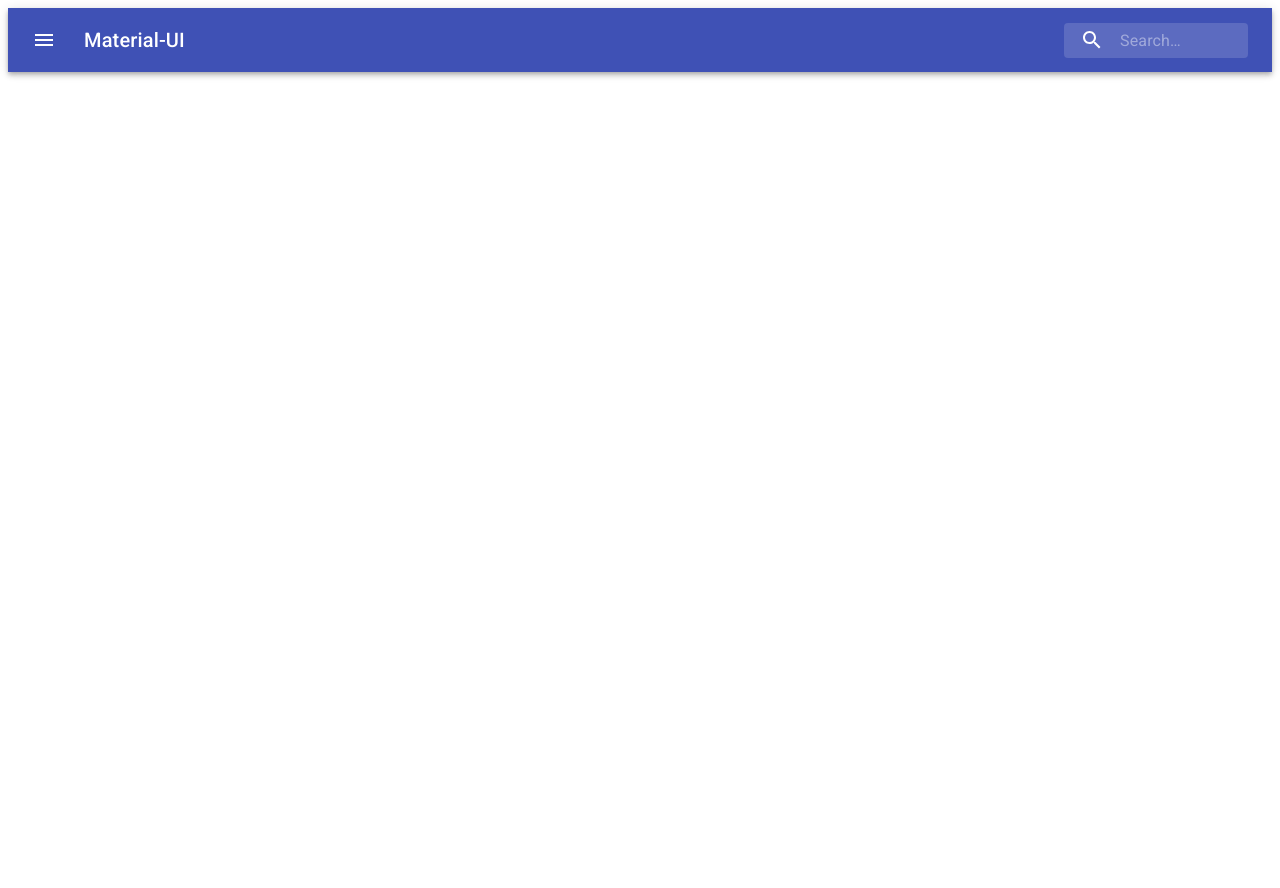
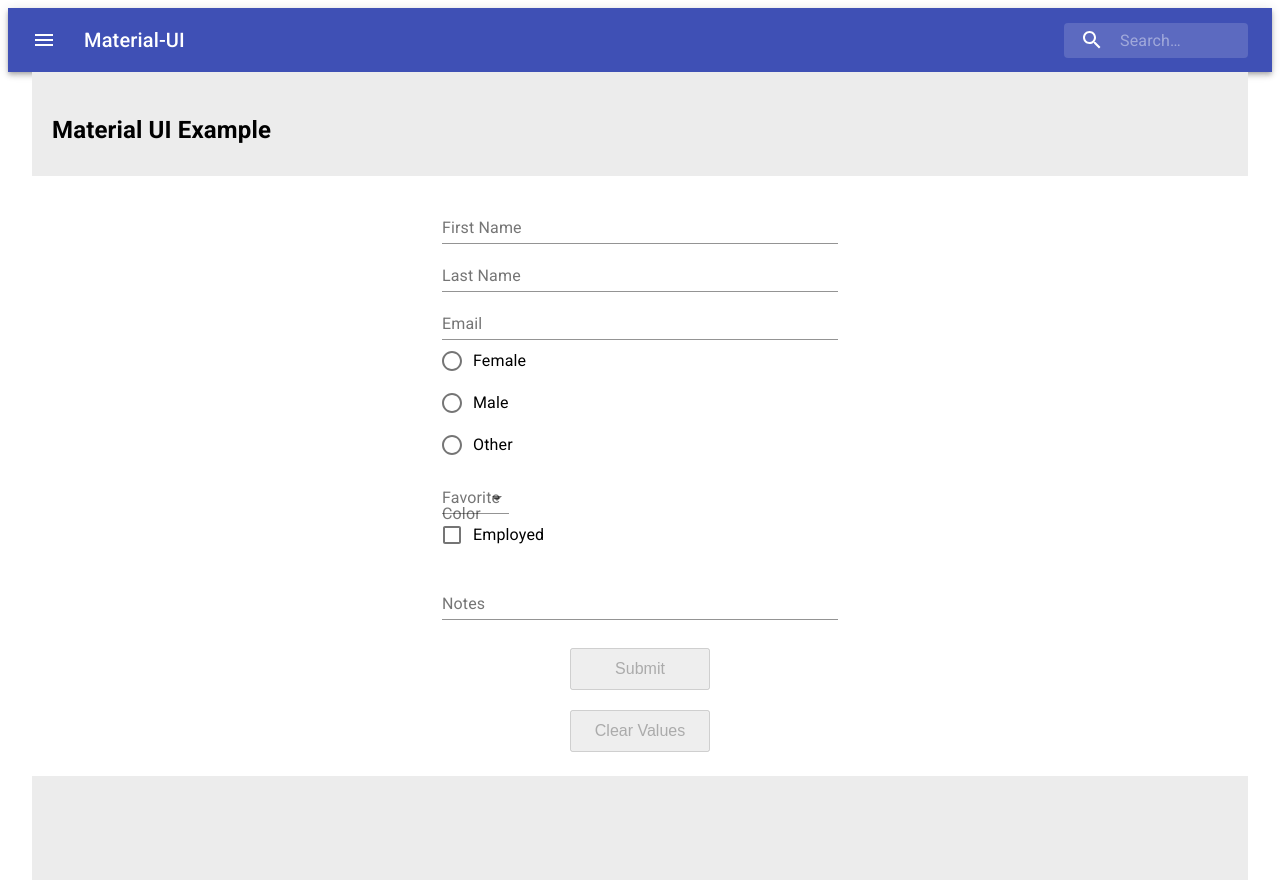
Before and after one commit to winglog/MannheimerZoo, a React (Create React App) app: page /Tiger in a window 1280 px wide. Before the commit the page ends 800 px from the top, so only its background shows below. Built offline with nearby package versions, Linux system fonts and the light colour scheme.

Commit message:
Add example redux-form with Material-UI design and centered layout

```diff
--- a/src/App.js
+++ b/src/App.js
@@ -9,7 +9,8 @@ import allActions from './actions';
 import SearchAppBar from './components/SearchAppBar';
 import Dashboard from './components/Dashboard';
 
-import MyFormPage from './components/MyFormPage';
+import Zebra from './components/pages/Zebra';
+import Tiger from './components/pages/Tiger';
 
 export default function App() {
 
@@ -24,7 +25,8 @@ export default function App() {
       <SearchAppBar/>
       <Switch>
         <Route exact path="/" component={Dashboard} />
-        <Route exact path="/Zebra" component={MyFormPage} />
+        <Route exact path="/Zebra" component={Zebra} />
+        <Route exact path="/Tiger" component={Tiger} />
       </Switch>
     </Router>
   )
--- a/src/components/Dashboard.js
+++ b/src/components/Dashboard.js
@@ -1,7 +1,6 @@
 import React from 'react';
 
 import { useSelector } from 'react-redux';
-
 
 import { makeStyles } from '@material-ui/core/styles';
 import blueGrey from '@material-ui/core/colors/blueGrey';
--- /dev/null
+++ b/src/components/MaterialUiForms.js
@@ -0,0 +1,192 @@
+// Quelle: https://redux-form.com/8.3.0/examples/material-ui/
+/****************************************************************************
+ * Lessons learnt:
+ *
+ * Use buttonStyle to decorate buttons
+ * Use TextField fullWidth={true} to have an Input Field take up the full width of its container!
+ *
+ ****************************************************************************/
+import React from 'react'
+import { Field, reduxForm } from 'redux-form'
+import TextField from '@material-ui/core/TextField'
+import Checkbox from '@material-ui/core/Checkbox'
+import FormControlLabel from '@material-ui/core/FormControlLabel'
+import FormControl from '@material-ui/core/FormControl'
+import Select from '@material-ui/core/Select'
+import InputLabel from '@material-ui/core/InputLabel'
+import FormHelperText from '@material-ui/core/FormHelperText'
+import Radio from '@material-ui/core/Radio'
+import RadioGroup from '@material-ui/core/RadioGroup'
+import asyncValidate from './asyncValidate'
+
+const validate = values => {
+  const errors = {}
+  const requiredFields = [
+    'firstName',
+    'lastName',
+    'email',
+    'favoriteColor',
+    'notes'
+  ]
+  requiredFields.forEach(field => {
+    if (!values[field]) {
+      errors[field] = 'Required'
+    }
+  })
+  if (
+    values.email &&
+    !/^[A-Z0-9._%+-]+@[A-Z0-9.-]+\.[A-Z]{2,4}$/i.test(values.email)
+  ) {
+    errors.email = 'Invalid email address'
+  }
+  return errors
+}
+
+const renderTextField = ({
+  label,
+  input,
+  meta: { touched, invalid, error },
+  ...custom
+}) => (
+  <TextField
+    fullWidth={true}
+    label={label}
+    placeholder={label}
+    error={touched && invalid}
+    helperText={touched && error}
+    {...input}
+    {...custom}
+  />
+)
+
+const renderCheckbox = ({ input, label }) => (
+  <div>
+    <FormControlLabel
+      control={
+        <Checkbox
+          checked={input.value ? true : false}
+          onChange={input.onChange}
+        />
+      }
+      label={label}
+    />
+  </div>
+)
+
+const radioButton = ({ input, ...rest }) => (
+  <FormControl>
+    <RadioGroup {...input} {...rest}>
+      <FormControlLabel value="female" control={<Radio />} label="Female" />
+      <FormControlLabel value="male" control={<Radio />} label="Male" />
+      <FormControlLabel value="other" control={<Radio />} label="Other" />
+    </RadioGroup>
+  </FormControl>
+)
+
+const renderFromHelper = ({ touched, error }) => {
+  if (!(touched && error)) {
+    return
+  } else {
+    return <FormHelperText>{touched && error}</FormHelperText>
+  }
+}
+
+const renderSelectField = ({
+  input,
+  label,
+  meta: { touched, error },
+  children,
+  ...custom
+}) => (
+  <FormControl error={touched && error}>
+    <InputLabel htmlFor="color-native-simple">{label}</InputLabel>
+    <Select
+      native
+      {...input}
+      {...custom}
+      inputProps={{
+        name: input.name,
+        id: 'color-native-simple'
+      }}
+    >
+      {children}
+    </Select>
+    {renderFromHelper({ touched, error })}
+  </FormControl>
+)
+
+const buttonStyle = {
+  padding: '10px 20px',
+  width: 140,
+  display: 'block',
+  margin: '20px auto',
+  fontSize: '16px'
+}
+
+const MaterialUiForm = props => {
+  const { handleSubmit, pristine, reset, submitting, classes } = props
+  return (
+    <form onSubmit={handleSubmit}>
+      <div>
+        <Field
+          name="firstName"
+          component={renderTextField}
+          label="First Name"
+        />
+      </div>
+      <div>
+        <Field name="lastName" component={renderTextField} label="Last Name" />
+      </div>
+      <div>
+        <Field name="email" component={renderTextField} label="Email" />
+      </div>
+      <div>
+        <Field name="sex" component={radioButton}>
+          <Radio value="male" label="male" />
+          <Radio value="female" label="female" />
+        </Field>
+      </div>
+      <div>
+        <Field
+          classes={classes}
+          name="favoriteColor"
+          component={renderSelectField}
+          label="Favorite Color"
+        >
+          <option value="" />
+          <option value={'ff0000'}>Red</option>
+          <option value={'00ff00'}>Green</option>
+          <option value={'0000ff'}>Blue</option>
+        </Field>
+      </div>
+      <div>
+        <Field name="employed" component={renderCheckbox} label="Employed" />
+      </div>
+      <div />
+      <div>
+        <Field
+          name="notes"
+          component={renderTextField}
+          label="Notes"
+          multiline
+          rowsMax="4"
+          margin="normal"
+        />
+      </div>
+      <div>
+        <button style={buttonStyle} type="submit" disabled={pristine || submitting}>
+          Submit
+        </button>
+        <button style={buttonStyle} type="button" disabled={pristine || submitting} onClick={reset}>
+          Clear Values
+        </button>
+      </div>
+    </form>
+  )
+}
+
+export default reduxForm({
+  form: 'MaterialUiForm', // a unique identifier for this form
+  validate,
+  asyncValidate
+})(MaterialUiForm)
--- a/src/components/MyFormPage.js
+++ /dev/null
@@ -1,12 +0,0 @@
-import React from 'react';
-import ContactForm from './ContactForm';
-
-const MyFormPage = () => {
-  return (
-    <div>
-      <ContactForm/>
-    </div>
-  )
-}
-
-export default MyFormPage
--- /dev/null
+++ b/src/components/asyncValidate.js
@@ -0,0 +1,13 @@
+const sleep = ms => new Promise(resolve => setTimeout(resolve, ms))
+
+const asyncValidate = (values /*, dispatch */) => {
+  return sleep(1000).then(() => {
+    // simulate server latency
+    if (['foo@foo.com', 'bar@bar.com'].includes(values.email)) {
+      // eslint-disable-next-line no-throw-literal
+      throw { email: 'Email already Exists' }
+    }
+  })
+}
+
+export default asyncValidate
--- /dev/null
+++ b/src/components/pages/Tiger.js
@@ -0,0 +1,47 @@
+/****************************************************************************
+ * Lessons learnt:
+ *
+ * Use Container inside Container to do horizontal centering!
+ * Use Typography to set background color behind your form!
+ *
+ ****************************************************************************/
+ import React from 'react';
+
+import Typography from '@material-ui/core/Typography';
+import Container from '@material-ui/core/Container';
+
+import MaterialUiForms from '../MaterialUiForms';
+import showResults from "../showResults";
+
+const Tiger = () => {
+  return (
+    <React.Fragment>
+      <Container maxWidth="lg">
+        <Typography component="div" style={{
+          backgroundColor: '#ececec',
+          height: '8vh',
+          padding: 20
+        }}>
+          <h2>Material UI Example</h2>
+        </Typography>
+        <Typography component="div" style={{
+          backgroundColor: '#fff',
+          height: '70vh',
+          padding: 20
+        }}>
+          <Container maxWidth="xs">
+            <MaterialUiForms onSubmit={showResults}/>
+          </Container>
+        </Typography>
+        <Typography component="div" style={{
+          backgroundColor: '#ececec',
+          height: '8vh',
+          padding: 20
+        }}>
+        </Typography>
+      </Container>
+    </React.Fragment>
+  )
+}
+
+export default Tiger
--- /dev/null
+++ b/src/components/pages/Zebra.js
@@ -0,0 +1,12 @@
+import React from 'react';
+import ContactForm from '../ContactForm';
+
+const Zebra = () => {
+  return (
+    <div>
+      <ContactForm/>
+    </div>
+  )
+}
+
+export default Zebra
--- /dev/null
+++ b/src/components/showResults.js
@@ -0,0 +1,6 @@
+const sleep = ms => new Promise(resolve => setTimeout(resolve, ms));
+
+export default (async function showResults(values) {
+  await sleep(500); // simulate server latency
+  window.alert(`You submitted:\n\n${JSON.stringify(values, null, 2)}`);
+});
--- a/src/index.js
+++ b/src/index.js
@@ -6,9 +6,31 @@ import * as serviceWorker from './serviceWorker';
 import { Provider } from 'react-redux';
 import store from './store';
 
+import { ThemeProvider as MuiThemeProvider } from '@material-ui/core/styles';
+import { createMuiTheme } from '@material-ui/core/styles';
+
+const theme = createMuiTheme({
+  palette: {
+    primary: {
+      light: '#757ce8',
+      main: '#3f50b5',
+      dark: '#002884',
+      contrastText: '#fff',
+    },
+    secondary: {
+      light: '#ff7961',
+      main: '#f44336',
+      dark: '#ba000d',
+      contrastText: '#000',
+    },
+  },
+});
+
 ReactDOM.render(
   <Provider store={store}>
-    <App />
+    <MuiThemeProvider theme={theme}>
+      <App />
+    </MuiThemeProvider>
   </Provider>,
   document.getElementById('root')
 );
```
Also changed, not shown: src/components/validate.js (added, +22 -0 lines).
